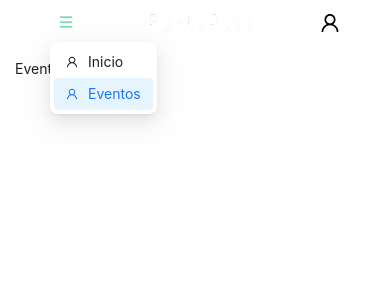
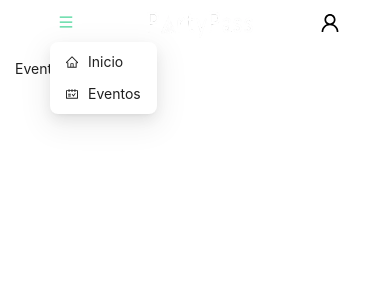
Before and after one commit to alonsosfera/event-ticket-project, a Next.js app: page /events in a window 390 px wide. Both pictures are taken after a click on the button 66 px from the left and 22 px from the top of the page. Shown: the top 300 px of the page. Built offline with nearby package versions, Linux system fonts and the light colour scheme.

Commit message:
Se creo un componente para los items del menu del sidebar y header

```diff
--- a/components/layout/header.js
+++ b/components/layout/header-component.js
@@ -1,32 +1,21 @@
-import { Layout as ALayout, Menu, Typography, Dropdown, Button } from "antd"
-import { UserOutlined, MenuOutlined } from "@ant-design/icons"
+import { Layout as ALayout, Typography, Dropdown, Button } from "antd"
+import { MenuOutlined, UserOutlined  } from "@ant-design/icons"
 import Image from "next/image"
 import Link from "next/link"
 import React from "react"
-import { useRouter } from "next/router"
+import { menuItems } from "./items-header-sider-component"
 
 const { Header } = ALayout
 const { Title } = Typography
 
 const HeaderBar = () => {
-  const router = useRouter()
-  const currentPath = router.pathname
-
-  const menuItems = (
-    <Menu theme="light" selectedKeys={[currentPath]}>
-      <Menu.Item key="/" icon={<UserOutlined />}>
-        <Link href="/">Inicio</Link>
-      </Menu.Item>
-      <Menu.Item key="/events" icon={<UserOutlined />}>
-        <Link href="/events">Eventos</Link>
-      </Menu.Item>
-    </Menu>
-  )
 
   return (
     <Header className="header">
       <div className="mobile-menu-button">
-        <Dropdown overlay={menuItems} trigger={["click"]}>
+        <Dropdown
+          trigger={["click"]}
+          menu={{ items: menuItems }}>
           <Button icon={<MenuOutlined className="menu-icon" />} type="text" />
         </Dropdown>
       </div>
--- /dev/null
+++ b/components/layout/items-header-sider-component.js
@@ -0,0 +1,15 @@
+import { HomeOutlined, ScheduleOutlined } from "@ant-design/icons"
+import Link from "next/link"
+
+export const menuItems = [
+  {
+    key: "/",
+    icon: <HomeOutlined />,
+    label: <Link href="/">Inicio</Link>
+  },
+  {
+    key: "/events",
+    icon: <ScheduleOutlined />,
+    label: <Link href="/events">Eventos</Link>
+  }
+]
--- a/components/layout/layout.js
+++ b/components/layout/layout-component.js
@@ -1,7 +1,7 @@
 import { Layout as ALayout } from "antd"
 import React from "react"
-import HeaderBar from "./header"
-import SiderBar from "./sider"
+import HeaderBar from "./header-component"
+import SiderBar from "./sider-component"
 
 const { Content } = ALayout
 
--- a/components/layout/sider.js
+++ b/components/layout/sider-component.js
@@ -1,14 +1,8 @@
 import { Layout as ALayout, Menu } from "antd"
-import {
-  HomeOutlined,
-  ScheduleOutlined,
-  MenuFoldOutlined,
-  MenuUnfoldOutlined
-} from "@ant-design/icons"
+import { MenuFoldOutlined, MenuUnfoldOutlined } from "@ant-design/icons"
 import React, { useState } from "react"
-import Link from "next/link"
 import { useRouter } from "next/router"
-
+import { menuItems } from "./items-header-sider-component"
 const { Sider } = ALayout
 
 const SiderBar = () => {
@@ -20,14 +14,13 @@ const SiderBar = () => {
     setCollapsed(!collapsed)
   }
 
-  const menuItems = (
+  const menuSideBar = (
     <Menu theme="light" selectedKeys={[currentPath]}>
-      <Menu.Item key="/" icon={<HomeOutlined />}>
-        <Link href="/">Inicio</Link>
-      </Menu.Item>
-      <Menu.Item key="/events" icon={<ScheduleOutlined />}>
-        <Link href="/events">Eventos</Link>
-      </Menu.Item>
+      {menuItems.map(item => (
+        <Menu.Item key={item.key} icon={item.icon}>
+          {item.label}
+        </Menu.Item>
+      ))}
     </Menu>
   )
 
@@ -38,7 +31,7 @@ const SiderBar = () => {
       collapsed={collapsed}
       onCollapse={setCollapsed}
       collapsedWidth={70}>
-      {menuItems}
+      {menuSideBar}
       <div className="sider-footer">
         {collapsed ? (
           <MenuUnfoldOutlined className="menu-toggle" onClick={toggleSider} />
--- a/pages/events.js
+++ b/pages/events.js
@@ -1,4 +1,4 @@
-import { MyLayout } from "@/components/layout/layout"
+import { MyLayout } from "@/components/layout/layout-component"
 
 export default function eventsPage() {
   return (
```
